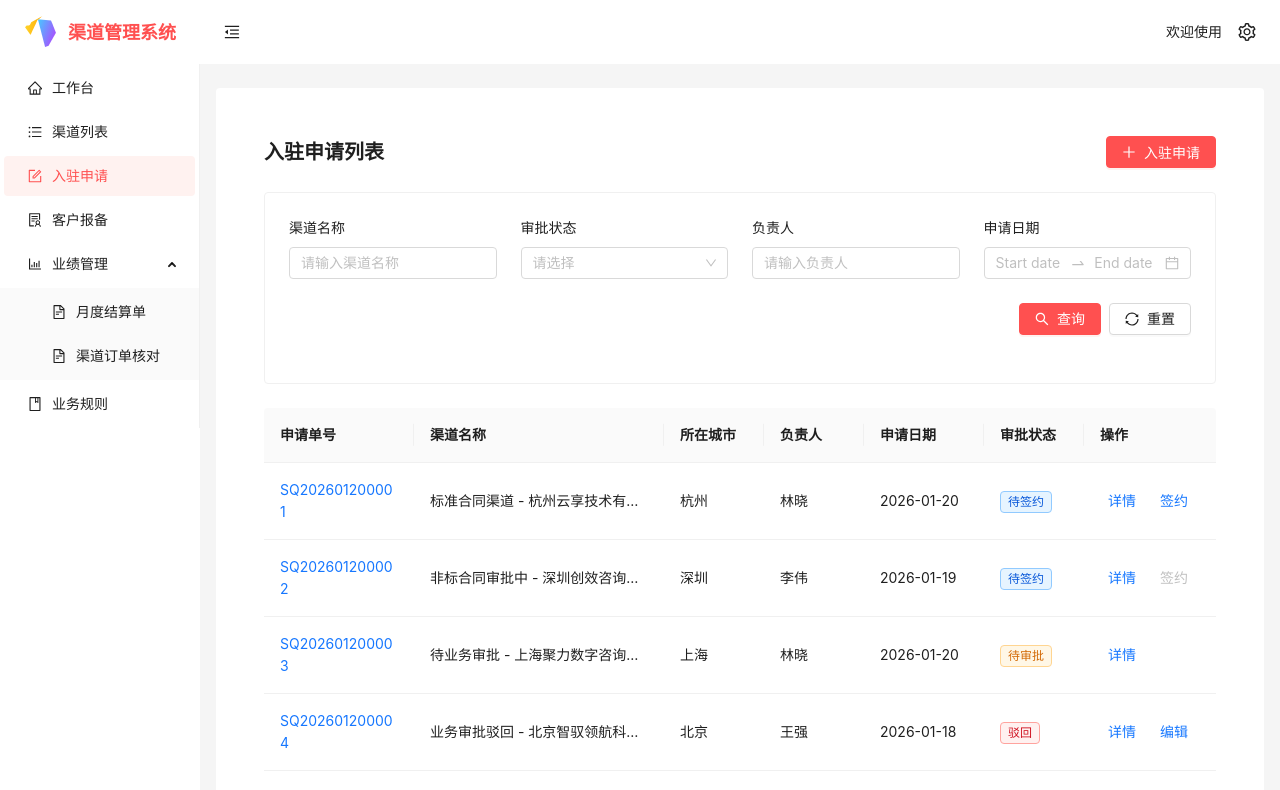
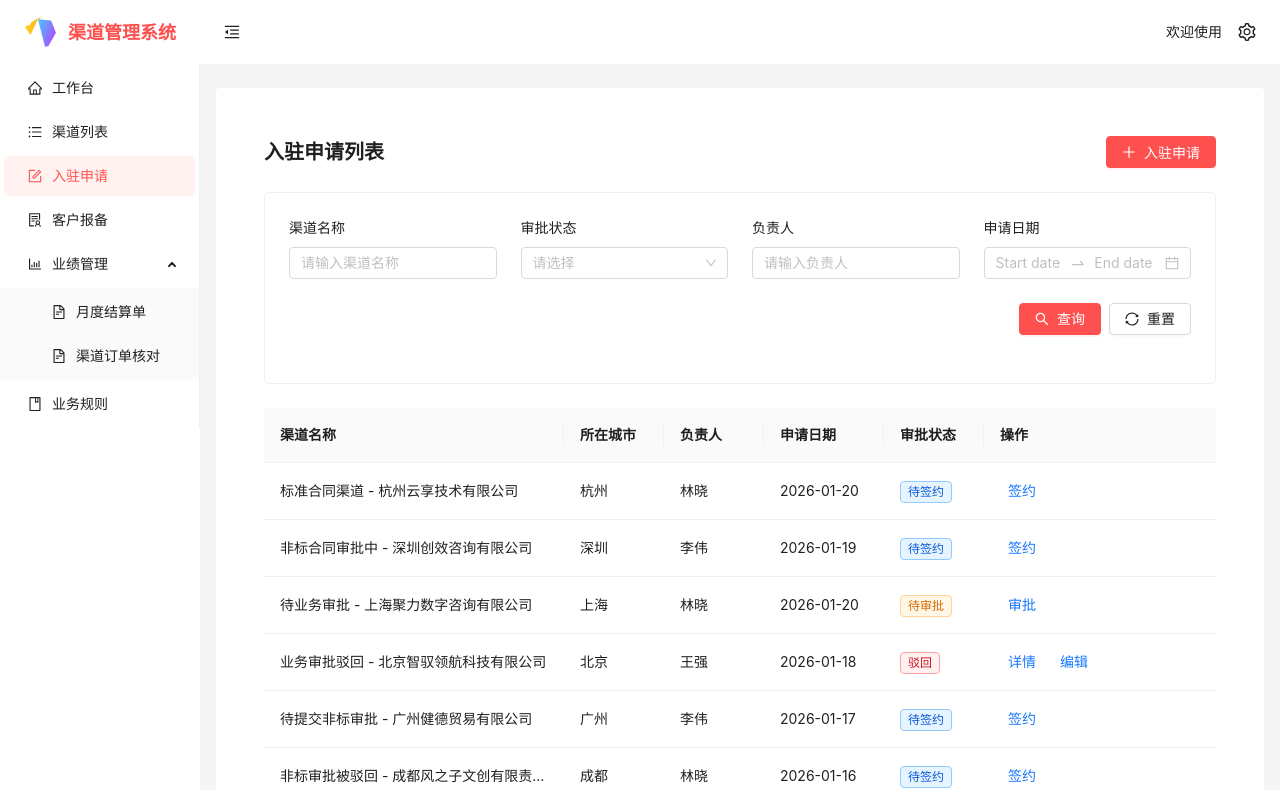
Before and after one commit to njwander/channel-demo, a React (Vite) app: page /settlement-list in a window 1280 px wide. Shown: the top 790 px of the page. Built offline with nearby package versions, Linux system fonts and the light colour scheme.

Commit message:
feat: Remove application ID column, increase channel name width, and dynamically update action button text based on settlement status.

```diff
--- a/src/pages/Settlement/SettlementList/index.tsx
+++ b/src/pages/Settlement/SettlementList/index.tsx
@@ -104,18 +104,11 @@ const SettlementList: FC = () => {
 
     const columns = [
         {
-            title: '申请单号',
-            dataIndex: 'id',
-            key: 'id',
-            width: 150,
-            render: (text: string) => <a onClick={() => navigate(`/settlement-detail/${text}`)}>{text}</a>
-        },
-        {
             title: '渠道名称',
             dataIndex: 'companyName',
             key: 'companyName',
             ellipsis: true,
-            width: 250
+            width: 300
         },
         {
             title: '所在城市',
@@ -147,24 +140,26 @@ const SettlementList: FC = () => {
         {
             title: '操作',
             key: 'action',
-            render: (_: any, record: SettlementApplication) => (
-                <Space size="small">
-                    <Button type="link" size="small" onClick={() => navigate(`/settlement-detail/${record.id}`)}>详情</Button>
-                    {record.auditStatus === 'rejected' && (
-                        <Button type="link" size="small" onClick={() => navigate(`/settlement-new?id=${record.id}`)}>编辑</Button>
-                    )}
-                    {record.auditStatus === 'approved' && (
-                        <Button
-                            type="link"
-                            size="small"
-                            disabled={record.contractType === 'non-standard' && record.contractAuditStatus !== 'approved'}
-                            onClick={() => window.open('https://example.com/signing-platform', '_blank')}
-                        >
-                            签约
+            render: (_: any, record: SettlementApplication) => {
+                const getDetailBtnText = (status: SettlementStatus) => {
+                    switch (status) {
+                        case 'pending': return '审批';
+                        case 'approved': return '签约';
+                        default: return '详情';
+                    }
+                };
+
+                return (
+                    <Space size="small">
+                        <Button type="link" size="small" onClick={() => navigate(`/settlement-detail/${record.id}`)}>
+                            {getDetailBtnText(record.auditStatus)}
                         </Button>
-                    )}
-                </Space>
-            )
+                        {record.auditStatus === 'rejected' && (
+                            <Button type="link" size="small" onClick={() => navigate(`/settlement-new?id=${record.id}`)}>编辑</Button>
+                        )}
+                    </Space>
+                );
+            }
         }
     ]
 
```
Also changed, not shown: 1 other file (tests, documents, lock files or other folders).
